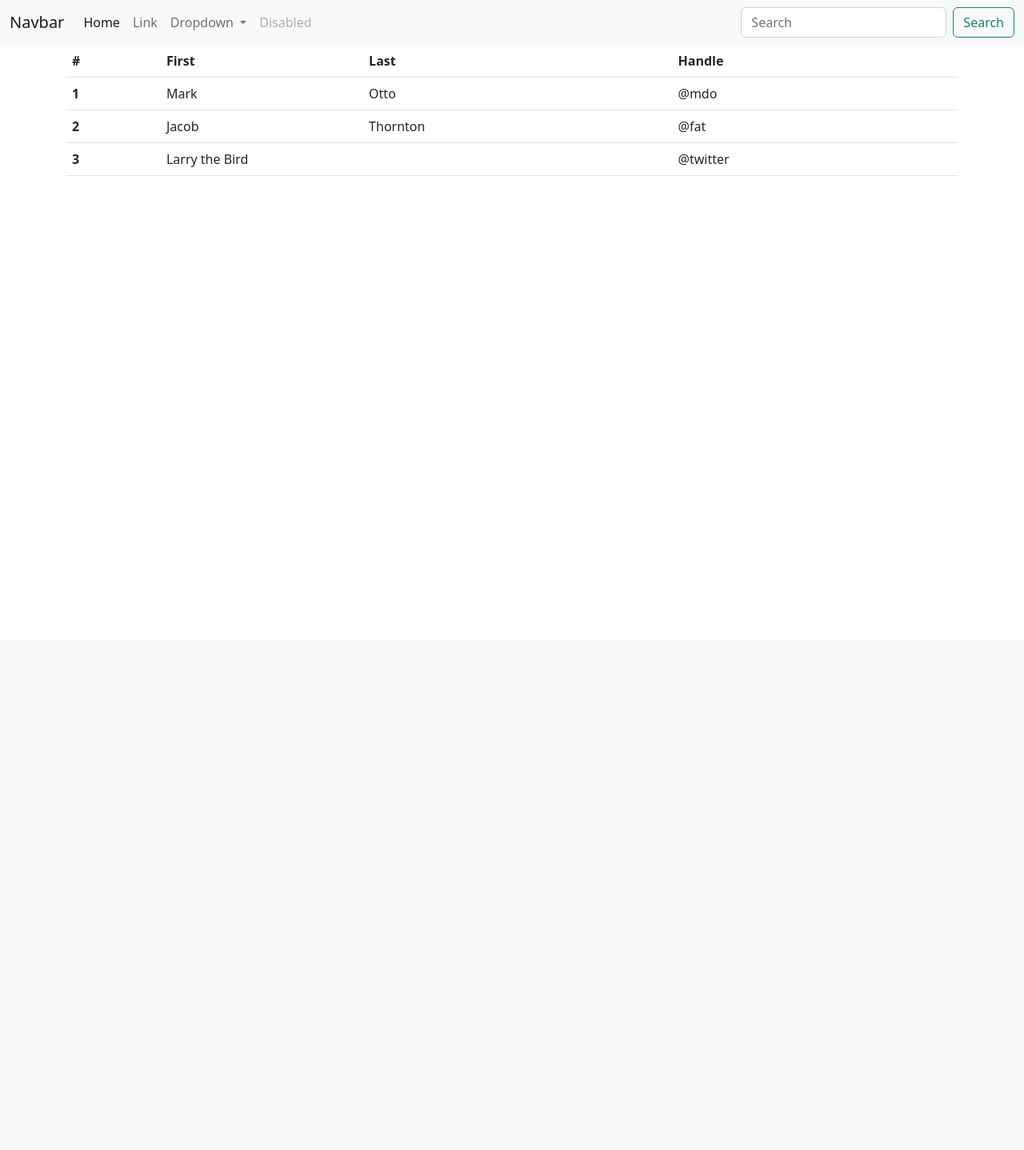
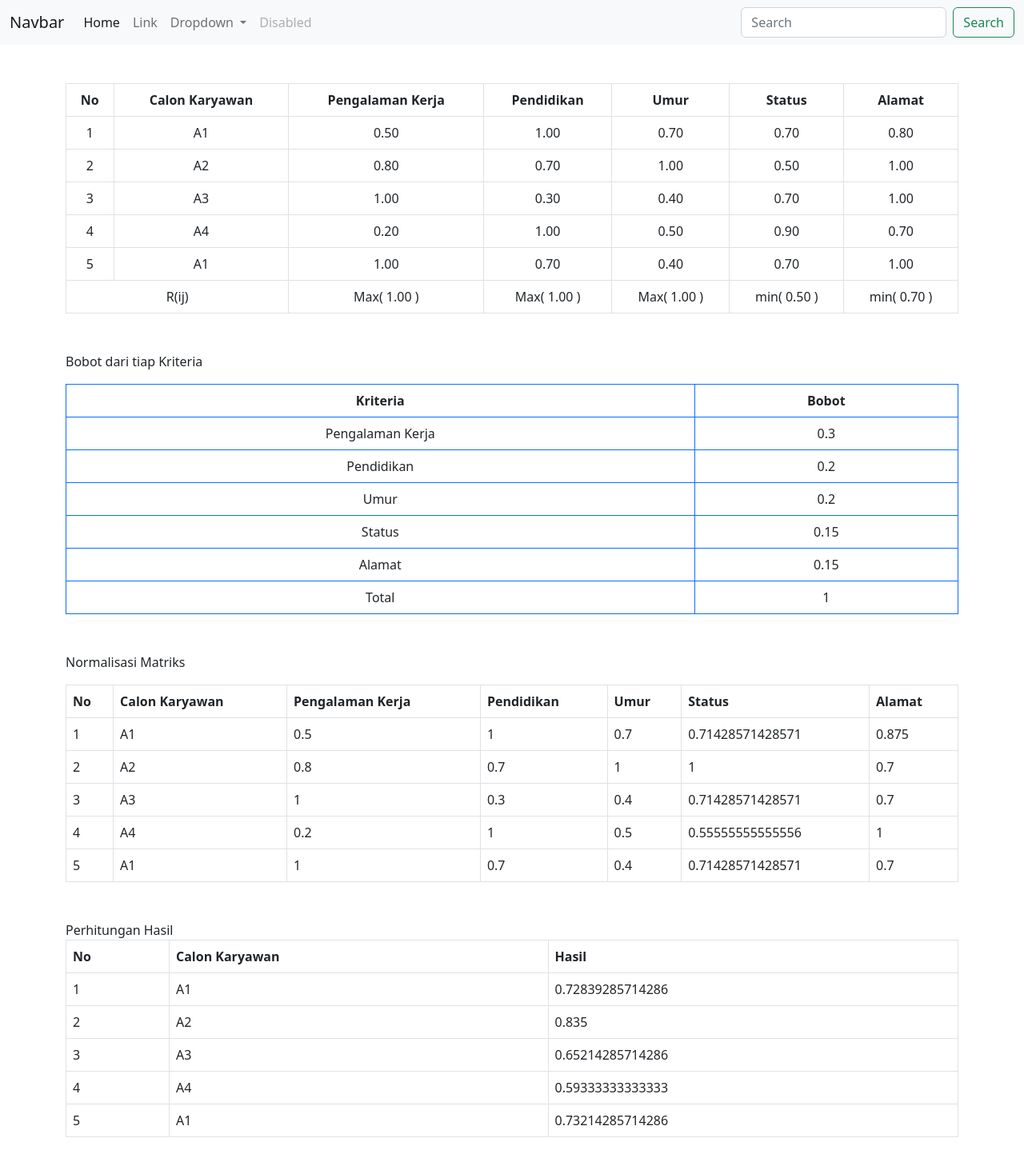
Before and after one commit to rdy24/pemsis-karyawan, a Laravel app: page /dashboard in a window 1280 px wide. Shown: the whole page at 80% size. Before the commit the page ends 220 px from the top, so only its background shows below. Run offline with Laravel 9, Linux system fonts and the light colour scheme; data comes from the database, SQL or seed files in the repository.

Commit message:
make saw karyawan

```diff
--- /dev/null
+++ b/app/Http/Controllers/EmployeeController.php
@@ -0,0 +1,27 @@
+<?php
+
+namespace App\Http\Controllers;
+
+use App\Models\Employee;
+use Illuminate\Http\Request;
+
+class EmployeeController extends Controller
+{
+    public function index()
+    {
+        $employees = Employee::all();
+        $maxPengalaman = Employee::max('pengalaman_kerja');
+        $maxPendidikan = Employee::max('pendidikan');
+        $maxUmur = Employee::max('umur');
+        $minStatus = Employee::min('status');
+        $minAlamat = Employee::min('alamat');
+        $bobot = [
+            'pengalaman_kerja' => 0.3,
+            'pendidikan' => 0.2,
+            'umur' => 0.2,
+            'status' => 0.15,
+            'alamat' => 0.15,
+        ];
+        return view('dashboard', compact('employees', 'maxPengalaman', 'maxPendidikan', 'maxUmur', 'minStatus', 'minAlamat', 'bobot'));
+    }
+}
--- /dev/null
+++ b/app/Models/Employee.php
@@ -0,0 +1,22 @@
+<?php
+
+namespace App\Models;
+
+use Illuminate\Database\Eloquent\Factories\HasFactory;
+use Illuminate\Database\Eloquent\Model;
+
+class Employee extends Model
+{
+    use HasFactory;
+
+    protected $table = 'employees';
+
+    protected $fillable = [
+        'name',
+        'pengalaman_kerja',
+        'pendidikan',
+        'umur',
+        'status',
+        'alamat',
+    ];
+}
--- a/composer.json
+++ b/composer.json
@@ -9,7 +9,8 @@
         "guzzlehttp/guzzle": "^7.2",
         "laravel/framework": "^9.19",
         "laravel/sanctum": "^3.0",
-        "laravel/tinker": "^2.7"
+        "laravel/tinker": "^2.7",
+        "livewire/livewire": "^2.10"
     },
     "require-dev": {
         "fakerphp/faker": "^1.9.1",
--- a/resources/views/dashboard.blade.php
+++ b/resources/views/dashboard.blade.php
@@ -50,34 +50,132 @@
     </div>
   </nav>
   <div class="container">
-    <table class="table">
+    <table class="table table-bordered mt-5 text-center">
       <thead>
         <tr>
-          <th scope="col">#</th>
-          <th scope="col">First</th>
-          <th scope="col">Last</th>
-          <th scope="col">Handle</th>
+          <th>No</th>
+          <th>Calon Karyawan</th>
+          <th>Pengalaman Kerja</th>
+          <th>Pendidikan</th>
+          <th>Umur</th>
+          <th>Status</th>
+          <th>Alamat</th>
         </tr>
       </thead>
       <tbody>
+        @forelse ($employees as $employee)
         <tr>
-          <th scope="row">1</th>
-          <td>Mark</td>
-          <td>Otto</td>
-          <td>@mdo</td>
+          <td>{{ $loop->iteration }}</td>
+          <td>{{ $employee->name }}</td>
+          <td>{{ $employee->pengalaman_kerja }}</td>
+          <td>{{ $employee->pendidikan }}</td>
+          <td>{{ $employee->umur }}</td>
+          <td>{{ $employee->status }}</td>
+          <td>{{ $employee->alamat }}</td>
+        </tr>
+        @empty
+        <tr colspan="7">Data Not Available</tr>
+        @endforelse
+        <tr>
+          <td colspan="2" class="text-center">R(ij)</td>
+          <td class="text-center">Max( {{ $maxPengalaman }} )</td>
+          <td class="text-center">Max( {{ $maxPendidikan }} )</td>
+          <td class="text-center">Max( {{ $maxUmur }} )</td>
+          <td class="text-center">min( {{ $minStatus }} )</td>
+          <td class="text-center">min( {{ $minAlamat }} )</td>
+        </tr>
+      </tbody>
+    </table>
+    <div class="mt-5">
+      <p>Bobot dari tiap Kriteria</p>
+    </div>
+    <table class="table table-bordered border-primary">
+      <thead class="text-center">
+        <th>Kriteria</th>
+        <th>Bobot</th>
+      </thead>
+      <tbody class="text-center">
+        <tr>
+          <td>Pengalaman Kerja</td>
+          <td>0.3</td>
         </tr>
         <tr>
-          <th scope="row">2</th>
-          <td>Jacob</td>
-          <td>Thornton</td>
-          <td>@fat</td>
+          <td>Pendidikan</td>
+          <td>0.2</td>
         </tr>
         <tr>
-          <th scope="row">3</th>
-          <td colspan="2">Larry the Bird</td>
-          <td>@twitter</td>
+          <td>Umur</td>
+          <td>0.2</td>
+        </tr>
+        <tr>
+          <td>Status</td>
+          <td>0.15</td>
+        </tr>
+        <tr>
+          <td>Alamat</td>
+          <td>0.15</td>
+        </tr>
+        <tr class="text-bold">
+          <td>Total</td>
+          <td>1</td>
         </tr>
       </tbody>
+    </table>
+
+    <div class="mt-5">
+      <p>Normalisasi Matriks</p>
+    </div>
+    <table class="table table-bordered">
+      <thead>
+        <tr>
+          <th>No</th>
+          <th>Calon Karyawan</th>
+          <th>Pengalaman Kerja</th>
+          <th>Pendidikan</th>
+          <th>Umur</th>
+          <th>Status</th>
+          <th>Alamat</th>
+        </tr>
+      </thead>
+      <tbody>
+        @foreach ($employees as $employee)
+        <tr>
+          <td>{{ $loop->iteration }}</td>
+          <td>{{ $employee->name }}</td>
+          <td>{{ ($employee->pengalaman_kerja)/$maxPengalaman }}</td>
+          <td>{{ ($employee->pendidikan)/$maxPendidikan }}</td>
+          <td>{{ ($employee->umur / $maxUmur) }}</td>
+          <td>{{ $minStatus / $employee->status }}</td>
+          <td>{{ $minAlamat/$employee->alamat }}</td>
+        </tr>
+        @endforeach
+      </tbody>
+    </table>
+
+    <div class="mt-5">
+      Perhitungan Hasil
+    </div>
+    <table class="table table-bordered">
+      <thead>
+        <tr>
+          <th>No</th>
+          <th>Calon Karyawan</th>
+          <th>Hasil</th>
+        </tr>
+      </thead>
+      @foreach ($employees as $employee)
+      <tr>
+        <td>{{ $loop->iteration }}</td>
+        <td>{{ $employee->name }}</td>
+        <td>
+          {{ (($employee->pengalaman_kerja/$maxPengalaman) * $bobot['pengalaman_kerja']) +
+          (($employee->pendidikan/$maxPendidikan) * $bobot['pendidikan']) +
+          (($employee->umur/$maxUmur) * $bobot['umur']) +
+          (($minStatus/$employee->status) * $bobot['status']) +
+          (($minAlamat/$employee->alamat) * $bobot['alamat']) }}
+        </td>
+      </tr>
+      @endforeach
     </table>
   </div>
   <script src="https://cdn.jsdelivr.net/npm/bootstrap@5.2.2/dist/js/bootstrap.bundle.min.js"
--- a/routes/web.php
+++ b/routes/web.php
@@ -1,5 +1,6 @@
 <?php
 
+use App\Http\Controllers\EmployeeController;
 use Illuminate\Support\Facades\Route;
 
 /*
@@ -17,6 +18,4 @@ Route::get('/', function () {
     return view('index');
 });
 
-Route::get('/dashboard', function () {
-    return view('dashboard');
-});
+Route::get('/dashboard', [EmployeeController::class, 'index'])->name('dashboard');
```
Also changed, not shown: database/seeders/DatabaseSeeder.php (+43 -0 lines), database/migrations/2022_10_21_111159_create_employees_table.php (added), 1 other file.
